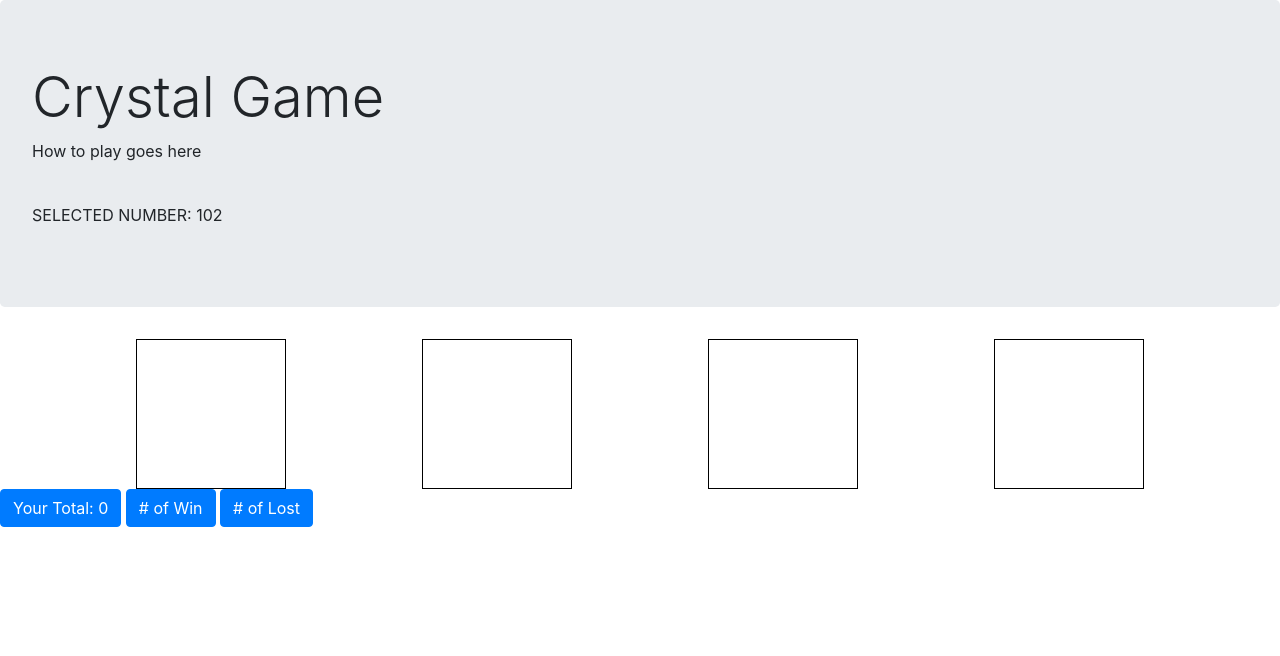
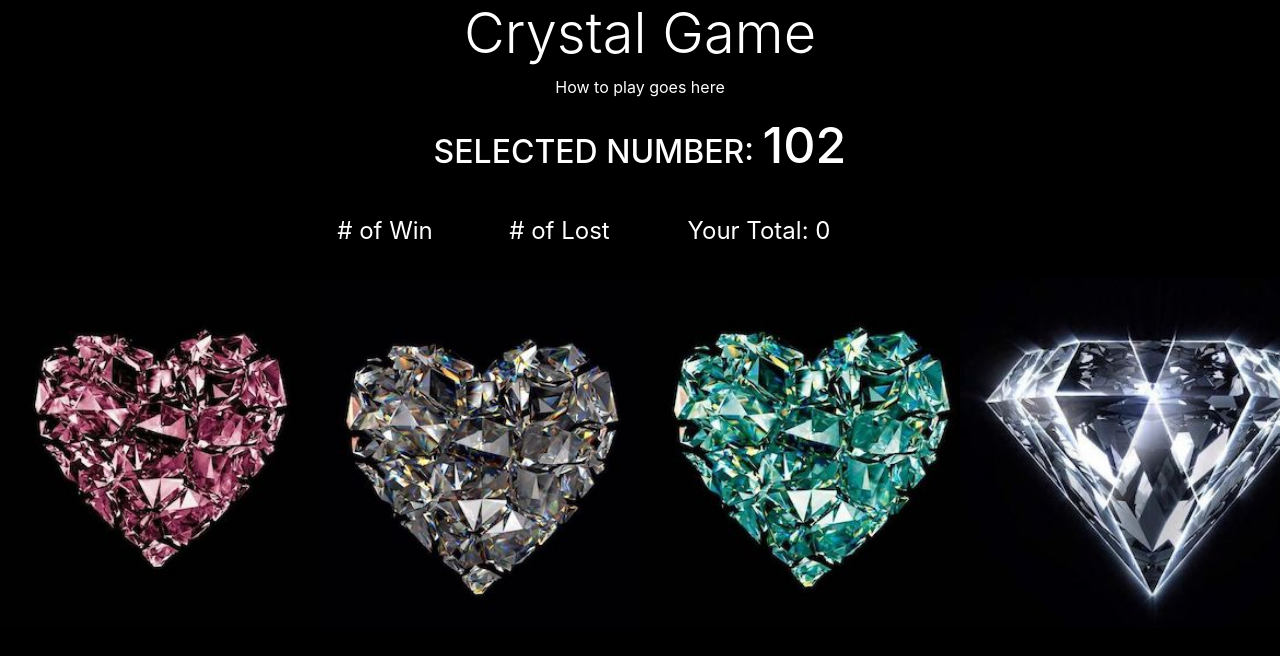
Before and after one commit to Mia112/Crystals-Collector, a plain HTML site: page index.html in a window 1280 px wide. Drawn offline with nearby package versions, Linux system fonts and the light colour scheme.

Commit message:
add images and css stylings

```diff
--- a/assets/css/style.css
+++ b/assets/css/style.css
@@ -1,11 +1,81 @@
+body {
+    background-color: black;
+}
+header {
+    text-align: center;
+    color: white;
+}
 .crystals {
-    display: flex;
-    justify-content: space-evenly;
-    align-items: center;
+   display: flex;
+   margin: auto;
+   width: 100%;
+   align-content: center;
+
 }
 
 .crystal {
-    border: 1px solid rgb(0, 0, 0);
-    height: 150px;
+    background-color: black;
+    height: 350px;
+    width: 100%;
+
+}
+
+.container {
+   text-align: center;
+   color: white;
+}
+
+#random-result {
+    font-size: 50px;
+}
+#button-section {
+    width: 100%;
+    margin: auto;
+    width: 680px;
+
+
+}
+
+#previous {
+    background-color: rgb(0, 0, 0);
+    padding: 5px;
+    margin: 10px;
+    width: 200px;
+    height: 75px;
+    border: none;
+    font-size: 1.5rem;
+}
+
+
+#lost-count {
+    background-color: rgb(0, 0, 0);
+    padding: 5px;
+    margin: 10px;
     width: 150px;
+    height: 75px;
+    border: none;
+    font-size: 1.5rem;
 }
+
+
+#win-count {
+    background-color: rgb(0, 0, 0);
+    padding: 5px;
+    margin: 10px;
+    width: 150px;
+    height: 75px;
+    border: none;
+    font-size: 1.5rem;
+
+}
+.num-section {
+
+    background-color: aqua;
+    font-size: 1.5rem;
+}
+img {
+    width: 200px;
+    height: 200px;
+    background-color: black;
+
+}
--- a/assets/javascript/game.js
+++ b/assets/javascript/game.js
@@ -8,6 +8,15 @@ var resetAndStart = function (){
 
     $(".crystals").empty();
 
+    var images = [
+        "assets/image/img8.jpg",
+        "assets/image/img1.jpg",
+        "assets/image/img4.jpg",
+        "assets/image/img3.jpg"
+
+
+    ]
+    // var imageUrl = "ssets/image/c1.jpg";
 
     // capture our random number shown at the start of the game, between 19 - 120.
     //the math here is: Math.floor(Math.random() * (max - min)) + min
@@ -35,8 +44,15 @@ var resetAndStart = function (){
             "class": 'crystal',
             "num-value": randomNumber
         });
+        crystal.css({
+            "background-image": "url('" + images[i] + "')",
+            "background-size": "cover"
+        });
+
 
         $(".crystals").append(crystal);
+
+
 
     }
 
@@ -60,7 +76,7 @@ var resetAndStart = function (){
 
     previous += number;
 
-    $("#previous").html("Total Score: " + previous);
+    $("#previous").html("Your Total: " + previous);
 
     console.log(previous);
 
@@ -68,7 +84,7 @@ var resetAndStart = function (){
 
         lost++
 
-        $("#lost-count").html("You Lost: " + lost);
+        $("#lost-count").html("Lost: " + lost);
 
         previous = 0;
 
@@ -80,7 +96,7 @@ var resetAndStart = function (){
 
         win++;
 
-        $("#win-count").html("You Win: " + win);
+        $("#win-count").html("Win: " + win);
 
         previous = 0;
 
--- a/index.html
+++ b/index.html
@@ -1,36 +1,30 @@
 <!DOCTYPE html>
 <html lang="en">
+
 <head>
         <meta charset="UTF-8">
         <meta name="viewport" content="width=device-width, initial-scale=1.0">
         <meta http-equiv="X-UA-Compatible" content="ie=edge">
         <title>Document</title>
-    <link rel="stylesheet" href="https://stackpath.bootstrapcdn.com/bootstrap/4.3.1/css/bootstrap.min.css" integrity="sha384-ggOyR0iXCbMQv3Xipma34MD+dH/1fQ784/j6cY/iJTQUOhcWr7x9JvoRxT2MZw1T" crossorigin="anonymous">
+        <link rel="stylesheet" href="https://stackpath.bootstrapcdn.com/bootstrap/4.3.1/css/bootstrap.min.css"
+                integrity="sha384-ggOyR0iXCbMQv3Xipma34MD+dH/1fQ784/j6cY/iJTQUOhcWr7x9JvoRxT2MZw1T"
+                crossorigin="anonymous">
         <script type="text/javascript" src="https://code.jquery.com/jquery-3.4.1.min.js"></script>
         <link rel="stylesheet" type="text/css" href="assets/css/style.css">
 </head>
+
 <body>
-        <div class="jumbotron">
+        <header>
          <h1 class="display-4">Crystal Game</h1>
+
+        </header>
+        <div class="container">
                 <p class="instructions">How to play goes here</p>
-                <br>
-                <p>SELECTED NUMBER: <span id="random-result"></span></p>
+                <div class="num-section"></div>
+                <h2>SELECTED NUMBER: <span id="random-result"></span></h2>
+        </div>
         <!-- <p id="random-result"></p>  -->
-         </div>
-<!--
-    <div>
-    <p id="random-result"></p>
-    </div> -->
-
-    <div class="crystals">
-
-    </div>
-    <div id="button-container">
-
-    <button id="previous" type="button" class="btn btn-primary">
-            <span class="badge badge-light"></span>
-    </button>
-
+        <div id="button-section">
                 <button id="win-count" type="button" class="btn btn-primary"># of Win
                         <span class="badge badge-light"></span>
                 </button>
@@ -38,9 +32,19 @@
                 <button id="lost-count" type="button" class="btn btn-primary"># of Lost
                         <span class="badge badge-light"></span>
                 </button>
+
+                <button id="previous" type="button" class="btn btn-primary">
+                        <span class="badge badge-light"></span>
+                </button>
+
         </div>
 
+
+        <div class="crystals"></div>
+
+
+
         <script type="text/javascript" src="assets/javascript/game.js"></script>
+</body>
 
-</body>
 </html>
```
Also changed, not shown: assets/image/bgimg.jpg (added), assets/image/img1.jpg (added), assets/image/img3.jpg (added), assets/image/img4.jpg (added), assets/image/img6.jpg (added), assets/image/img8.jpg (added), 4 other files. Lines whose indentation alone changed are shown as unchanged.
